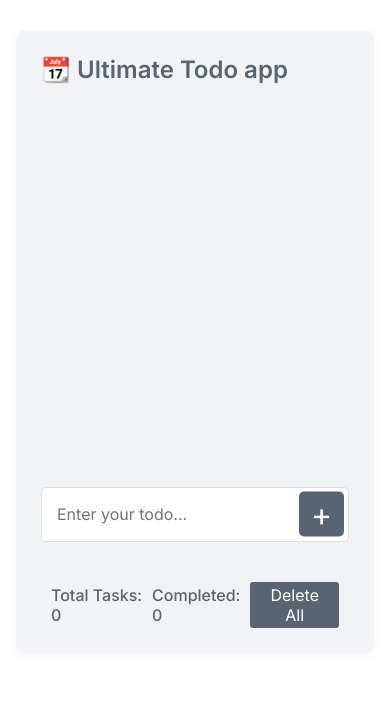
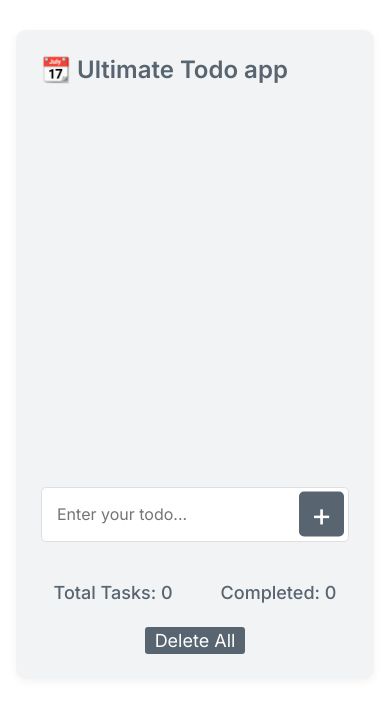
Before and after one commit to IkramHussainSiyam/Todo-app, a plain HTML site: page index.html in a window 390 px wide. Drawn offline with Linux system fonts and the light colour scheme.

Commit message:
made app responsive for mobile

```diff
--- a/style.css
+++ b/style.css
@@ -195,4 +195,16 @@ body {
   .todoApp {
     max-width: auto;
   }
+  .updateStatus {
+    flex-wrap: wrap;
+    justify-content: center;
+    column-gap: 3rem;
+    row-gap: 1.5rem;
+  }
+  .updateStatus p {
+    font-size: 18px;
+  }
+  .updateStatus button {
+    font-size: 18px;
+  }
 }
```
